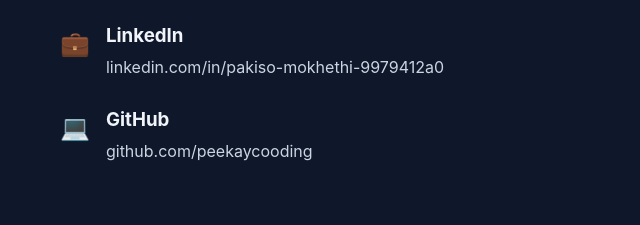
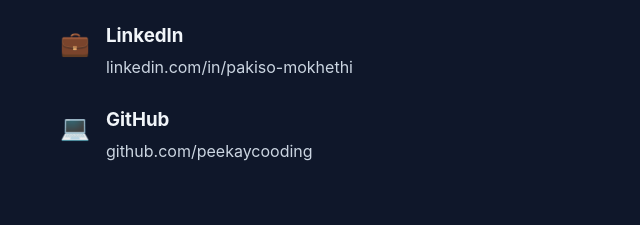
Before and after one commit to peekaycooding/pakiso-mokhethi-portfolio, a plain HTML site: page contact.html in a window 1280 px wide. Shown: the part 742-967 px from the top of the page, 0-640 px from the left. Drawn offline with Linux system fonts and the light colour scheme.

Commit message:
Fix HTML formatting and structure

```diff
--- a/contact.html
+++ b/contact.html
@@ -66,7 +66,7 @@
                             <div class="contact-icon">💼</div>
                             <div class="contact-text">
                                 <h3>LinkedIn</h3>
-                                <p>linkedin.com/in/pakiso-mokhethi-9979412a0</p>
+                                <p>linkedin.com/in/pakiso-mokhethi</p>
                             </div>
                         </div>
                         <div class="contact-item">
```
